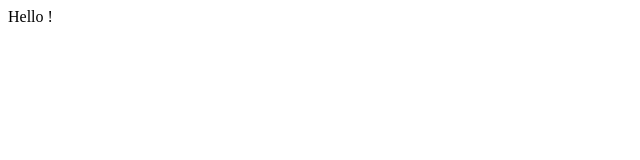
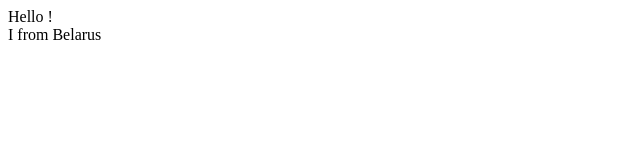
Before and after one commit to HellMenDos/test, a plain HTML site: page index.html in a window 1280 px wide. Shown: the full height of the page, 0-640 px from the left. Drawn offline with Linux system fonts and the light colour scheme.

Commit message:
Update index.html

```diff
--- a/index.html
+++ b/index.html
@@ -1 +1,2 @@
 <div>Hello !</div>
+<div>I from Belarus</div>
```
